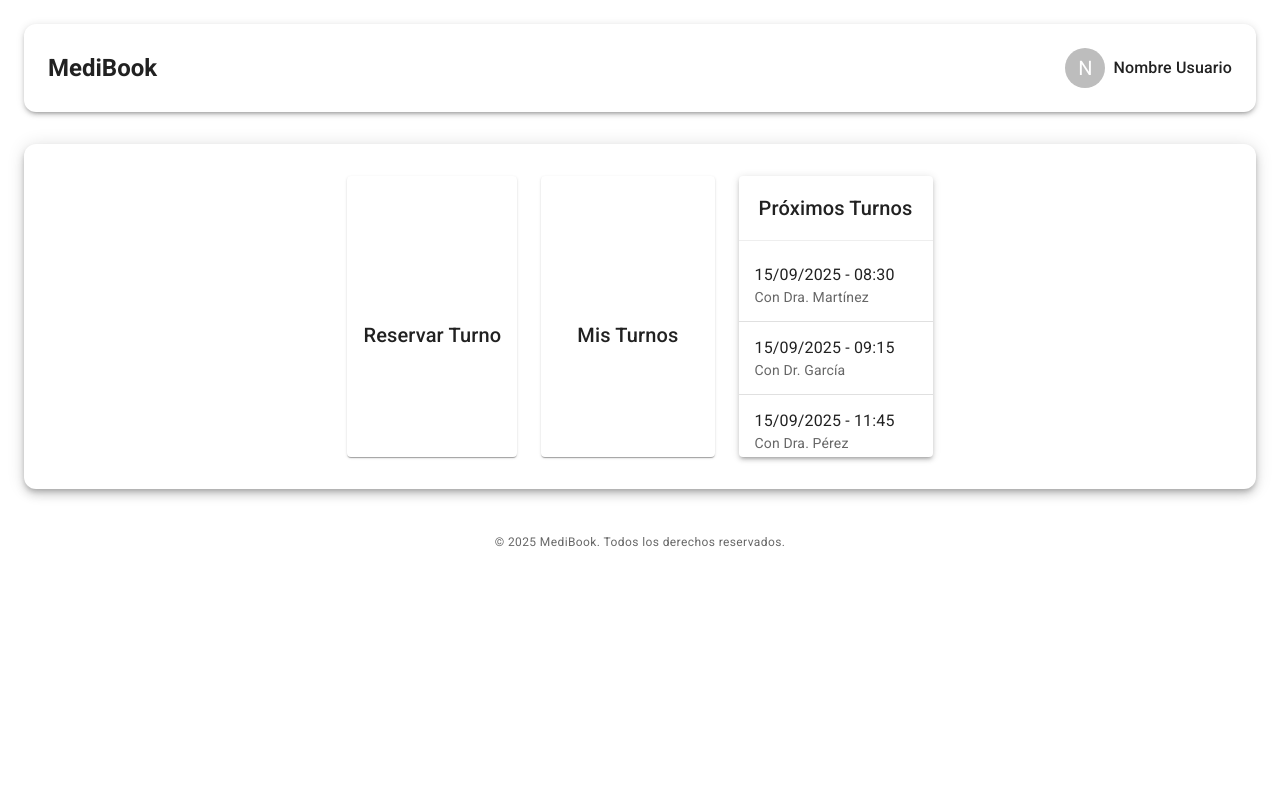
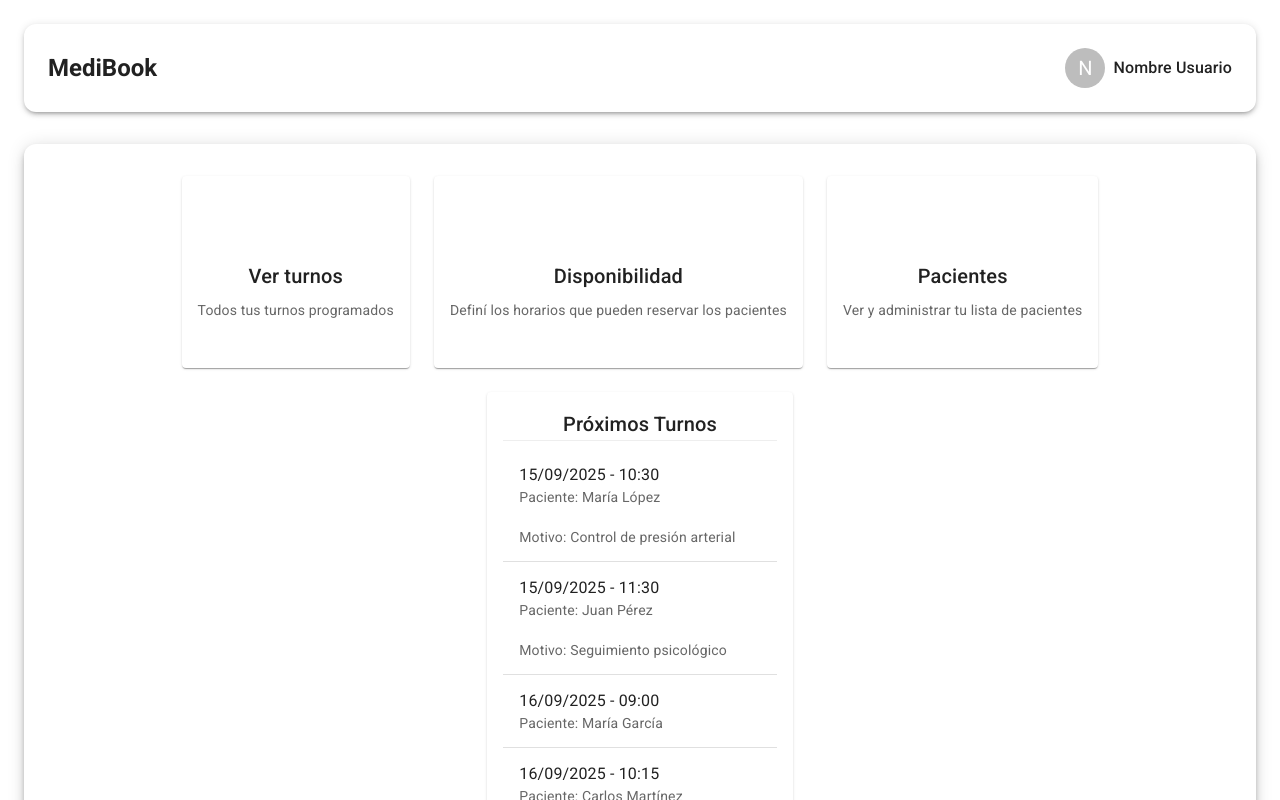
Before and after one commit to uca-pid/2025-aguinaldo-front, a React (Vite) app: page / in a window 1280 px wide. Built offline with nearby package versions, Linux system fonts and the light colour scheme; some icons are missing.

Commit message:
View Turns for Doctors

```diff
--- a/src/components/HomeScreen/HomeScreen.tsx
+++ b/src/components/HomeScreen/HomeScreen.tsx
@@ -5,11 +5,11 @@ import { Logout, Person } from "@mui/icons-material";
 import { useMachine } from "@xstate/react";
 import { homeHeaderMachine } from "../../machines/homeHeaderMachine";
 import PatientDashboard from "./userDashboards/Patient/PatientDashboard";
-import DoctorDashboard from "./userDashboards/DoctorDashboard";
+import DoctorDashboard from "./userDashboards/Doctor/DoctorDashboard";
 import AdminDashboard from "./userDashboards/AdminDashboard";
 
 const HomeScreen: React.FC = () => {
-  const TEST_ROLE = "PATIENT"; // "PATIENT" | "DOCTOR" | "ADMIN"
+  const TEST_ROLE = "DOCTOR"; // "PATIENT" | "DOCTOR" | "ADMIN"
   const userName = "Nombre Usuario";
 
   const dashboards = {
--- a/src/components/HomeScreen/userDashboards/DoctorDashboard.tsx
+++ b/src/components/HomeScreen/userDashboards/Doctor/DoctorDashboard.tsx
@@ -1,14 +1,47 @@
 import React from "react";
-import { Box, Grid, Card, CardActionArea, CardContent, Typography, List, ListItem, ListItemText} from "@mui/material";
+import { Box, Grid, Card, CardActionArea, CardContent, Typography, List, ListItem, ListItemText, Modal, Button} from "@mui/material";
 import ScheduleIcon from "@mui/icons-material/Schedule";
 import EventAvailableIcon from "@mui/icons-material/EventAvailable";
 import PeopleAltIcon from "@mui/icons-material/PeopleAlt";
 import { styled } from "@mui/material/styles";
-
+import { useMachines } from "../../../../providers/MachineProvider";
+import ViewTurns from "./ViewTurns";
 const upcomingAppointments = [
-  { date: "15/09/2025", time: "10:30", patient: "María López" },
-  { date: "15/09/2025", time: "11:30", patient: "Juan Pérez" },
-  { date: "16/09/2025", time: "09:00", patient: "Ana Gómez" }
+  {
+    id: 1,
+    date: "15/09/2025",
+    time: "10:30",
+    patient: "María López",
+    reason: "Control de presión arterial"
+  },
+  {
+    id: 2,
+    date: "15/09/2025",
+    time: "11:30",
+    patient: "Juan Pérez",
+    reason: "Seguimiento psicológico"
+  },
+  {
+    id: 3,
+    date: "16/09/2025",
+    time: "09:00",
+    patient:"María García",
+    reason: ""
+  },
+  {
+    id: 4,
+    date: "16/09/2025",
+    time: "10:15",
+    patient: "Carlos Martínez",
+    reason: "Consulta por dolor de espalda"
+  },
+  {
+    id: 5,
+    date: "17/09/2025",
+    time: "14:00",
+    patient: "Lucía Ramírez",
+    reason: ""
+  }
 ];
 
 const HoverCard = styled(Card)(({ theme }) => ({
@@ -21,16 +54,21 @@ const HoverCard = styled(Card)(({ theme }) => ({
 }));
 
 const DoctorDashboard: React.FC = () => {
-  const handleViewAppointments = () => alert("Ir a mis turnos");
   const handleSetAvailability = () => alert("Configurar disponibilidad");
   const handlePatientList = () => alert("Ver lista de pacientes");
+
+
+  const { ui } = useMachines();
+  const {  send: uiSend } = ui;
+
+
 
   return (
     <Box width="100%" display="flex" flexDirection="column" gap={3} alignItems="center">
       <Grid container spacing={3} justifyContent="center" alignItems="stretch">
         <Grid>
           <HoverCard>
-            <CardActionArea onClick={handleViewAppointments} sx={{ height: "100%" }}>
+            <CardActionArea onClick={()=> uiSend({type:"TOGGLE", key:"showDoctorReservations"})} sx={{ height: "100%" }}>
               <CardContent sx={{ textAlign: "center", py: 6 }}>
                 <ScheduleIcon fontSize="large" color="primary" />
                 <Typography variant="h6" mt={2}>
@@ -83,11 +121,22 @@ const DoctorDashboard: React.FC = () => {
                 Próximos Turnos
               </Typography>
               <List>
-                {upcomingAppointments.map((appt, index) => (
-                  <ListItem key={index} divider>
+                {upcomingAppointments.map((appt) => (
+                  <ListItem key={appt.id} divider>
                     <ListItemText
                       primary={`${appt.date} - ${appt.time}`}
-                      secondary={`Paciente: ${appt.patient}`}
+                      secondary={
+                        <>
+                          Paciente: {appt.patient} <br />
+
+                          {appt.reason && (
+                            <>
+                              <br />
+                              Motivo: {appt.reason}
+                            </>
+                          )}
+                        </>
+                      }
                     />
                   </ListItem>
                 ))}
@@ -99,6 +148,9 @@ const DoctorDashboard: React.FC = () => {
           </Card>
         </Grid>
       </Grid>
+
+      <ViewTurns/>
+
     </Box>
   );
 };
--- /dev/null
+++ b/src/components/HomeScreen/userDashboards/Doctor/ViewTurns.tsx
@@ -0,0 +1,160 @@
+import { Box, Button, ListItem, ListItemText, Modal, Typography } from "@mui/material";
+import { DateCalendar, LocalizationProvider } from "@mui/x-date-pickers";
+import { useMachines } from "../../../../providers/MachineProvider";
+import { AdapterDayjs } from "@mui/x-date-pickers/AdapterDayjs";
+import { DemoContainer, DemoItem } from "@mui/x-date-pickers/internals/demo";
+
+const upcomingAppointments = [
+  {
+    id: 1,
+    date: "15/09/2025",
+    time: "10:30",
+    patient: "María López",
+    reason: "Control de presión arterial"
+  },
+  {
+    id: 2,
+    date: "15/09/2025",
+    time: "11:30",
+    patient: "Juan Pérez",
+    reason: "Seguimiento psicológico"
+  },
+  {
+    id: 3,
+    date: "16/09/2025",
+    time: "09:00",
+    patient:"María García",
+    reason: ""
+  },
+  {
+    id: 4,
+    date: "16/09/2025",
+    time: "10:15",
+    patient: "Carlos Martínez",
+    reason: "Consulta por dolor de espalda"
+  },
+  {
+    id: 5,
+    date: "17/09/2025",
+    time: "14:00",
+    patient: "Lucía Ramírez",
+    reason: ""
+  }
+];
+
+
+const ViewTurns: React.FC=()=>{
+    const { ui } = useMachines();
+        const { context: uiContext, send: uiSend } = ui;
+        const formContext = uiContext.toggleStates || {};
+        const reservations= formContext["showDoctorReservations"] ?? false;
+
+        const {turn}= useMachines();
+        const{ state: turnState, send: turnSend}= turn;
+        const showTurnsReservationContext= turnState.context
+    return(
+        <>
+        <Modal open={reservations} onClose={()=> uiSend({ type: "TOGGLE", key: "showDoctorReservations" })}>
+            <LocalizationProvider dateAdapter={AdapterDayjs}>
+            <Box
+            sx={{
+                position: "fixed",
+                top: "50%",
+                left: "50%",
+                transform: "translate(-50%, -50%)",
+                bgcolor: "background.paper",
+                borderRadius: 2,
+                boxShadow: 8,
+                p: { xs: 1.5, sm: 3 },
+                minWidth: { xs: "90vw", sm: 320 },
+                width: { xs: "95vw", sm: 370 },
+                maxWidth: "98vw",
+                maxHeight: { xs: "95vh", sm: "90vh" },
+                display: "flex",
+                flexDirection: "column",
+                gap: 1.5,
+                overflowY: "auto",
+
+            }}
+            >
+
+
+                <Typography variant="h6" mb={1}>
+                Mis reservas
+                </Typography>
+                <Box display="flex" flexDirection="column" gap={1}>
+                <Box>
+                    <DemoContainer components={['DateCalendar']}>
+                    <DemoItem label="Fecha">
+                        <DateCalendar
+
+                        value= {showTurnsReservationContext.showTurns.dateSelected}
+                        onChange={(e)=>{turnSend({ type: "UPDATE_FORM_SHOW_TURNS", key: "dateSelected",value:e});}}
+
+                        />
+                    </DemoItem>
+                    </DemoContainer>
+                </Box>
+                </Box>
+                <Box display="flex" justifyContent="flex-end" mt={1}>
+                <Button onClick={()=>{turnSend({type:"RESET_SHOW_TURNS"}); uiSend({ type: "TOGGLE", key: "showDoctorReservations" })}} color="inherit">
+                    Cancelar
+                </Button>
+                </Box>
+
+            {showTurnsReservationContext.showTurns.dateSelected && (
+                <>
+                <Typography variant="h6" mb={1}>
+                    Turnos del{" "}
+                    {showTurnsReservationContext.showTurns.dateSelected.format(
+                    "DD/MM/YYYY"
+                    )}
+                </Typography>
+                {upcomingAppointments
+                    .filter(
+                    (appt) =>
+                        appt.date ===
+                        showTurnsReservationContext.showTurns.dateSelected?.format(
+                        "DD/MM/YYYY"
+                        )
+                    )
+                    .map((appt) => (
+                    <ListItem key={appt.id} divider>
+                        <ListItemText
+                        primary={`${appt.time}`}
+                        secondary={
+                            <>
+                            Paciente: {appt.patient} <br />
+                            {appt.reason && (
+                                <>
+                                Motivo: {appt.reason}
+                                </>
+                            )}
+                            </>
+                        }
+                        />
+                        <Button variant="contained" size="small">
+                        Cancelar
+                        </Button>
+                    </ListItem>
+                    ))}
+
+                {upcomingAppointments.filter(
+                    (appt) =>
+                    appt.date ===
+                    showTurnsReservationContext.showTurns.dateSelected?.format(
+                        "DD/MM/YYYY"
+                    )
+                ).length === 0 && (
+                    <Typography variant="body2">
+                    No tenés turnos en esta fecha
+                    </Typography>
+                )}
+                </>
+            )}
+            </Box>
+            </LocalizationProvider>
+        </Modal>
+    </>)
+}
+export default ViewTurns
--- a/src/components/LoginScreen/LoginScreen.tsx
+++ b/src/components/LoginScreen/LoginScreen.tsx
@@ -1,6 +1,6 @@
 import React, { useState } from "react";
 // import { useNavigate } from "react-router-dom";
-import Logo from "../img/MediBook-Logo.png";
+import Logo from "../../img/MediBook-Logo.png";
 import "./Login.css";
 
 
```
Also changed, not shown: 1 other file (tests, documents, lock files or other folders).
